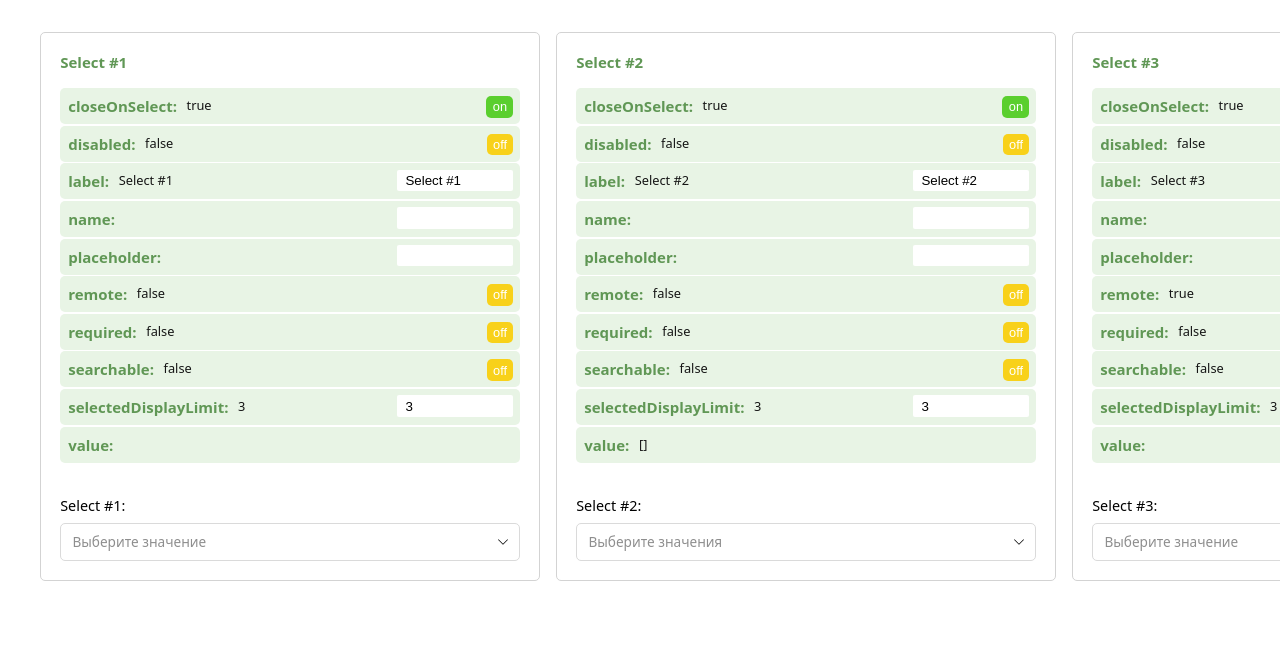
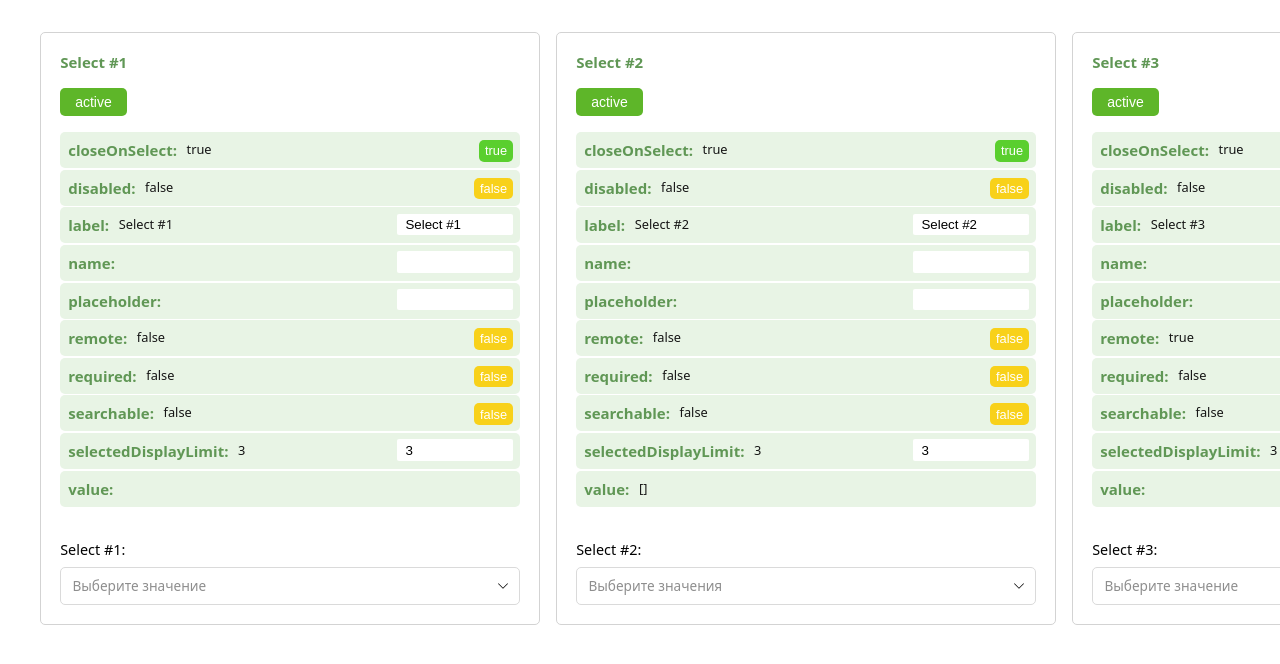
Before and after one commit to heavenlybilly/vue-select-41, a Vue app: page / in a window 1280 px wide. Shown: the top 664 px of the page. Built offline with nearby package versions, Linux system fonts and the light colour scheme.

Commit message:
demo: update demo example, added activate buttons

```diff
--- a/demo/components/SelectWrapper.vue
+++ b/demo/components/SelectWrapper.vue
@@ -18,6 +18,8 @@ const props = defineProps({
     required: true,
   },
 })
+
+const active = ref(true)
 
 const params = ref({
   closeOnSelect: {
@@ -86,6 +88,12 @@ const fetchOptions = async (search?: string | null) => {
   <div class="block">
     <div class="block-title">{{ props.title }}</div>
 
+    <div class="actions">
+      <button @click="() => active = !active">
+        {{ active ? 'active' : 'not active' }}
+      </button>
+    </div>
+
     <div class="logs">
       <div v-for="param in paramsKeys" :key="param" class="logs-item">
         <div class="logs-item--label">{{ param }}:</div>
@@ -102,6 +110,7 @@ const fetchOptions = async (search?: string | null) => {
     </div>
 
     <vue-select
+      v-if="active"
       v-model="params.value.value"
       :close-on-select="params.closeOnSelect.value"
       :disabled="params.disabled.value"
@@ -128,7 +137,7 @@ const fetchOptions = async (search?: string | null) => {
 }
 
 .actions {
-  margin-bottom: 8px;
+  margin-bottom: 1rem;
   display: flex;
   flex-wrap: wrap;
   gap: 5px;
@@ -137,8 +146,7 @@ const fetchOptions = async (search?: string | null) => {
     outline: none;
     border: none;
     border-radius: 5px;
-    background-color: #5acf2e;
-    font-weight: 600;
+    background-color: #5eb629;
     color: #fff;
     font-size: 14px;
     padding: 6px 15px;
--- a/demo/components/Switcher.vue
+++ b/demo/components/Switcher.vue
@@ -11,7 +11,7 @@ const props = defineProps({
 const emits = defineEmits(['input'])
 
 const label = computed(() => {
-  return props.value ? 'on' : 'off'
+  return props.value ? 'true' : 'false'
 })
 
 const styles = computed(() => ({
```
